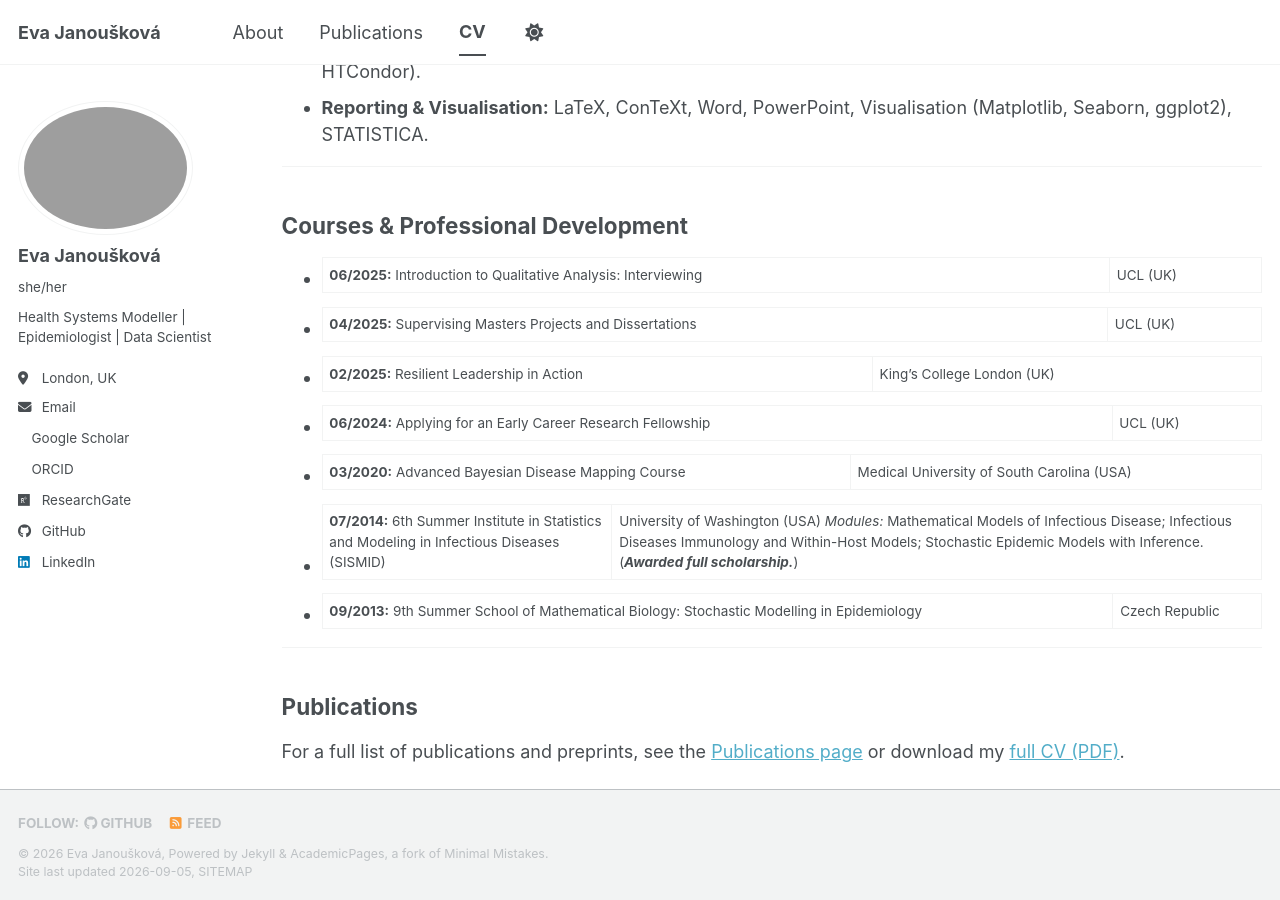
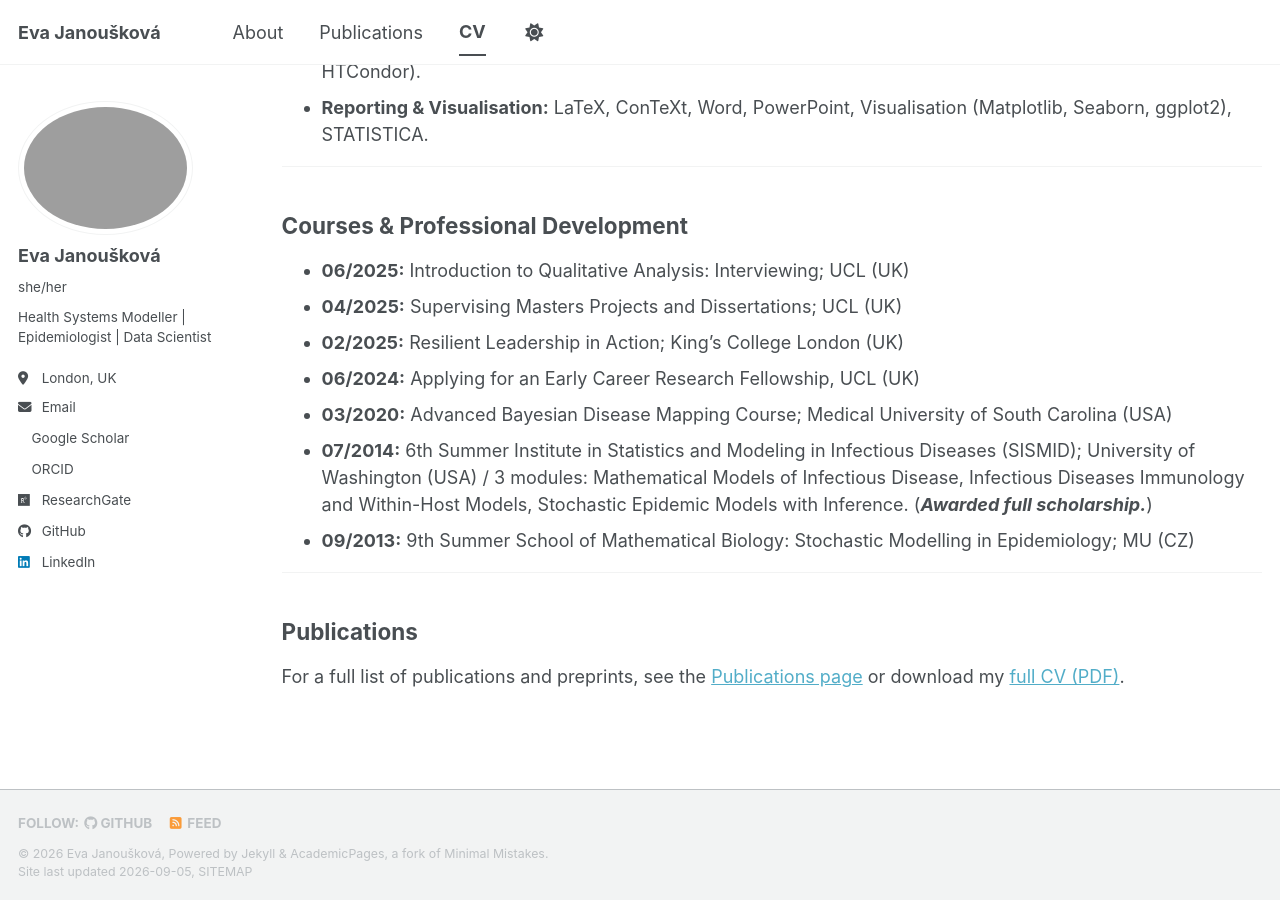
Before and after one commit to EvaJanouskova/EvaJanouskova.github.io, a Jekyll site: the page built from _pages/cv.md, in a window 1280 px wide and 900 px high, scrolled down 3479 px. Built offline with Jekyll 4.4.1, drawn with Linux system fonts in a browser that asks for light colours; a style sheet for code colours, icons or effects is not loaded; some of the changed text lies outside the part shown.

```diff
--- a/_pages/cv.md
+++ b/_pages/cv.md
@@ -41,7 +41,7 @@ London, UK | [janouskova.eva.012@gmail.com](mailto:janouskova.eva.012@gmail.com)
 
 
 ### **External Lecturer**
-**Masaryk University, Centre for Students with Special Needs (Teiresiás)** | Brno, Czech Republic
+**Masaryk University (MU), Centre for Students with Special Needs (Teiresiás)** | Brno, Czech Republic
 *09/2010 – 05/2019*
 
 * Adapted and delivered Bachelor/Master lectures and seminars across multiple faculties.
@@ -101,13 +101,13 @@ London, UK | [janouskova.eva.012@gmail.com](mailto:janouskova.eva.012@gmail.com)
 
 ## Courses & Professional Development
 
-* **06/2025:** Introduction to Qualitative Analysis: Interviewing | UCL (UK)
-* **04/2025:** Supervising Masters Projects and Dissertations | UCL (UK)
-* **02/2025:** Resilient Leadership in Action | King's College London (UK)
-* **06/2024:** Applying for an Early Career Research Fellowship | UCL (UK)
-* **03/2020:** Advanced Bayesian Disease Mapping Course | Medical University of South Carolina (USA)
-* **07/2014:** 6th Summer Institute in Statistics and Modeling in Infectious Diseases (SISMID) | University of Washington (USA) *Modules:* Mathematical Models of Infectious Disease; Infectious Diseases Immunology and Within-Host Models; Stochastic Epidemic Models with Inference. (***Awarded full scholarship.***)
-* **09/2013:** 9th Summer School of Mathematical Biology: Stochastic Modelling in Epidemiology | Czech Republic
+* **06/2025:** Introduction to Qualitative Analysis: Interviewing; UCL (UK)
+* **04/2025:** Supervising Masters Projects and Dissertations; UCL (UK)
+* **02/2025:** Resilient Leadership in Action; King's College London (UK)
+* **06/2024:** Applying for an Early Career Research Fellowship, UCL (UK)
+* **03/2020:** Advanced Bayesian Disease Mapping Course; Medical University of South Carolina (USA)
+* **07/2014:** 6th Summer Institute in Statistics and Modeling in Infectious Diseases (SISMID); University of Washington (USA) / 3 modules: Mathematical Models of Infectious Disease, Infectious Diseases Immunology and Within-Host Models, Stochastic Epidemic Models with Inference. (***Awarded full scholarship.***)
+* **09/2013:** 9th Summer School of Mathematical Biology: Stochastic Modelling in Epidemiology; MU (CZ)
 
 ----
 
```
Also changed, not shown: other parts of _pages/cv.md (+1 -1 lines).
